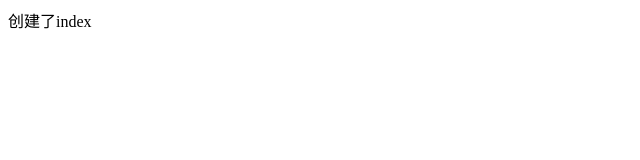
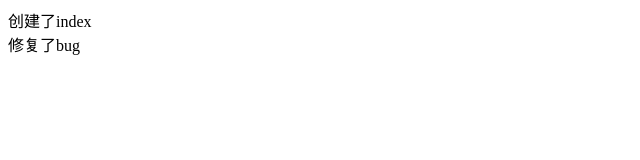
Before and after one commit to 18355166248/peojiect1, a plain HTML site: page index.html in a window 1280 px wide. Shown: the full height of the page, 0-640 px from the left. Drawn offline with Linux system fonts and the light colour scheme.

Commit message:
修复了index.html里面的bug

```diff
--- a/index.html
+++ b/index.html
@@ -6,5 +6,6 @@
 </head>
 <body>
 	<div>创建了index</div>
+	<div>修复了bug</div>
 </body>
 </html>
```
